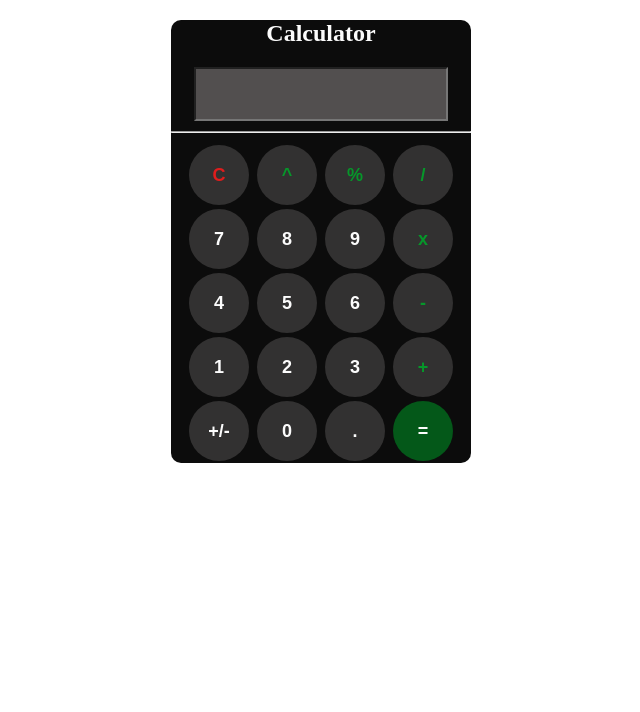
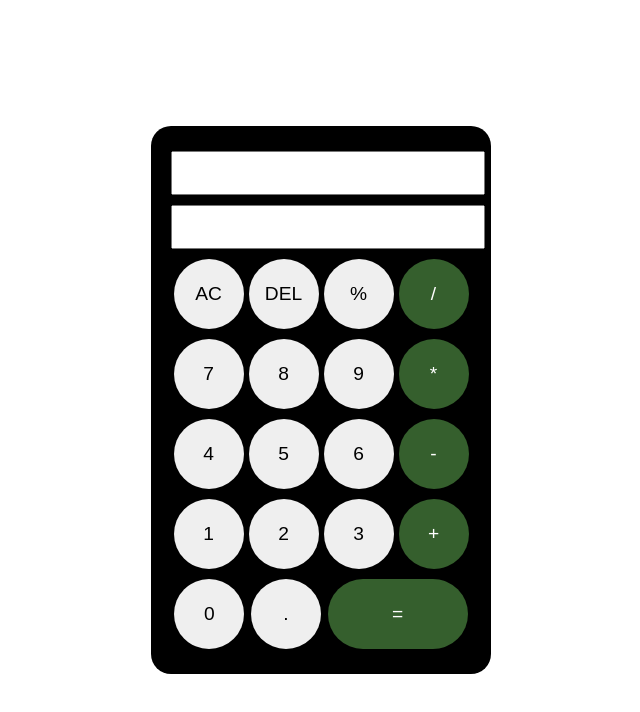
Before and after one commit to OryemaStephen/simple-calculator, a plain HTML site: page index.html in a window 1280 px wide. Shown: the whole page, without its empty margins (319-959 px from the left). Drawn offline with Linux system fonts and the light colour scheme.

Commit message:
Modified view and functionality

```diff
--- a/app.js
+++ b/app.js
@@ -1,14 +1,79 @@
+const display = document.getElementById('display');
+const userInput = document.getElementById('user-input');
+const button = document.querySelectorAll('.button');
+const deleteButton = document.querySelector('.del');
+const clearButton = document.querySelector('.ac');
+const percentButton = document.querySelector('.percent');
+const equalButton = document.querySelector('.equal');
 
-function inputValue(val){
-    document.getElementById('display').value = val;
+function getUserInput(){
+    button.forEach((button)=>{
+        button.addEventListener('click', (event)=>{
+            let input = event.target.value;
+            userInput.value += input;
+        })
+    })
 }
 
-function input(v){
-    document.getElementById('display').value+=v;
+function calculate() {
+    equalButton.addEventListener('click', () => {
+        const input = userInput.value;
+        let numbers = input.match(/\d+/g).map(parseFloat);
+        let operators = input.match(/[^\d]+/g);
+
+        let result = parseFloat(numbers[0]);
+
+        for (let i = 1; i < numbers.length; i++) {
+            const operator = operators[i - 1];
+            const number = numbers[i];
+
+            switch (operator) {
+                case '+':
+                    result += number;
+                    break;
+                case '-':
+                    result -= number;
+                    break;
+                case '*':
+                    result *= number;
+                    break;
+                case '/':
+                    if (number === 0) {
+                    alert("Error");
+                    return;
+                    }
+                    result /= number;
+                    break;
+                default:
+                    alert("Error");
+                    return;
+            }
+        }
+        display.value = result;
+    });
 }
 
-function calculate(){
-    let input = document.getElementById('display').value;
-    let y =eval(input);
-    document.getElementById('display').value = y;
+function deleteInput(){
+    deleteButton.addEventListener('click', ()=>{
+        userInput.value = userInput.value.slice(0,-1);
+    })
 }
+
+function clearInput(){
+    clearButton.addEventListener('click', ()=>{
+        userInput.value = '';
+    })
+}
+
+function getPercent(){
+    percentButton.addEventListener('click', ()=>{
+        display.value = Number(userInput.value)/100;
+
+    })
+}
+
+getUserInput();
+calculate();
+getPercent();
+deleteInput();
+clearInput();
--- a/index.html
+++ b/index.html
@@ -1,43 +1,41 @@
 <!DOCTYPE html>
-<html>
+<html lang="en">
 <head>
-        <meta charset="utf-8">
-        <meta http-equiv="X-UA-Compatible" content="IE=edge">
-        <title></title>
-        <meta name="description" content="">
-        <meta name="viewport" content="width=device-width, initial-scale=1">
+    <meta charset="UTF-8">
+    <meta name="viewport" content="width=device-width, initial-scale=1.0">
     <link rel="stylesheet" href="style.css">
+    <title>Simple Calculator</title>
 </head>
 <body>
     <main>
-            <h2>Calculator</h2>
         <div id="container">
-                <input type="text" id="display">
-                <hr>
-                <div id="keys">
-                    <input type="button" value="C" onclick='inputValue("")' class="button delete">
-                    <input type="button" value="^" onclick="input('**')" class="button green">
-                    <input type="button" value="%" onclick="input('%')" class="button green">
-                    <input type="button" value="/" onclick="input('/')" class="button green">
-                    <input type="button" value="7" onclick="input('7')" class="button white">
-                    <input type="button" value="8" onclick="input('8')" class="button white">
-                    <input type="button" value="9" onclick="input('9')" class="button white">
-                    <input type="button" value="x" onclick="input('*')" class="button green">
-                    <input type="button" value="4" onclick="input('4')" class="button white">
-                    <input type="button" value="5" onclick="input('5')" class="button white">
-                    <input type="button" value="6" onclick="input('6')" class="button white">
-                    <input type="button" value="-" onclick="input('-')" class="button green">
-                    <input type="button" value="1" onclick="input('1')" class="button white">
-                    <input type="button" value="2" onclick="input('2')" class="button white">
-                    <input type="button" value="3" onclick="input('3')" class="button white">
-                    <input type="button" value="+" onclick="input('+')" class="button green">
-                    <input type="button" value="+/-" onclick="input('+/-')" class="button white">
-                    <input type="button" value="0" onclick="input('0')" class="button white">
-                    <input type="button" value="." onclick="input('.')" class="button white">
-                    <input type="button" value="=" onclick="calculate()" class="button green equal-sign">
+            <input type="text" id="display" readonly><br>
+            <input type="text" id="user-input">
+            <div id="buttons">
+                <input type="button" class="ac" value="AC">
+                <input type="button" class="del" value="DEL">
+                <input type="button" class="percent" value="%">
+                <input type="button" class="button op" value="/">
+                <input type="button" class="button" value="7">
+                <input type="button" class="button" value="8">
+                <input type="button" class="button" value="9">
+                <input type="button" class="button op" value="*">
+                <input type="button" class="button" value="4">
+                <input type="button" class="button" value="5">
+                <input type="button" class="button" value="6">
+                <input type="button" class="button op" value="-">
+                <input type="button" class="button" value="1">
+                <input type="button" class="button" value="2">
+                <input type="button" class="button" value="3">
+                <input type="button" class="button op" value="+">
+                <input type="button" class="button" value="0">
+                <input type="button" class="button" value=".">
+                <input type="button" class="equal op" id="equal" value="=">
             </div>
-            </div>
+        </input>
     </main>
-        <script src="app.js" async defer></script>
+
+
+    <script src="app.js"></script>
 </body>
 </html>
--- a/style.css
+++ b/style.css
@@ -4,65 +4,62 @@
 }
 
 body{
+    font-size: 16px;
     box-sizing: border-box;
 }
 
 main{
-    width: 300px;
-    height: fit-content;
-    margin: 20px auto;
-    background-color: #0C0C0C;
-    border-radius: 10px;
-}
-
-h2{
-    text-align: center;
-    color: #FCFCFC;
-    margin: 20px;
+    width: 100%;
+    height: 100vh;
+    display: flex;
+    justify-content: center;
+    align-items: center;
 }
 
 #container{
-    text-align: center;
+    min-width: 300px;
+    max-width: 300px;
+    height: fit-content;
+    background-color: #000;
+    border-radius: 20px;
+    padding: 20px;
 }
 
-hr{
-    margin: 10px auto;
+#display,
+#user-input{
+    width: 100%;
+    height: 40px;
+    margin: 5px auto;
+    text-align: right;
+    font-size: 1.2em;
+    padding-right: 10px;
 }
 
-#display{
-    width: 250px;
-    height: 50px;
-    text-align: right;
-    font-size: 18px;
-    background-color: #524f4f;
-    color: #FCFCFC;
+#buttons{
+    display: flex;
+    flex-wrap: wrap;
+    justify-content: stretch;
 }
 
-
-.button{
-    width: 60px;
-    height: 60px;
+input[type="button"]{
+    width: 70px;
+    height: 70px;
     border-radius: 50%;
-    font-size: 18px;
+    margin:5px auto;
     border: none;
-    margin: 2px;
-    background-color: #323131;
-    font-weight: bold;
+    font-size: 1.2em;
 }
 
-.white{
-    color: #FCFCFC;
+input[type="button"]:hover, .active{
+    background-color: #565555;
 }
 
-.green{
-    color: #06972a;
+.op{
+    background-color: #355f2d;
+    color: #fff;
 }
 
-.delete{
-    color: #df1d1d;
+#equal{
+    width: 140px;
+    border-radius: 40px;
 }
-
-.equal-sign{
-    background-color: #045819;
-    color: #FCFCFC;
-}
```
Lines whose indentation alone changed are shown as unchanged.
